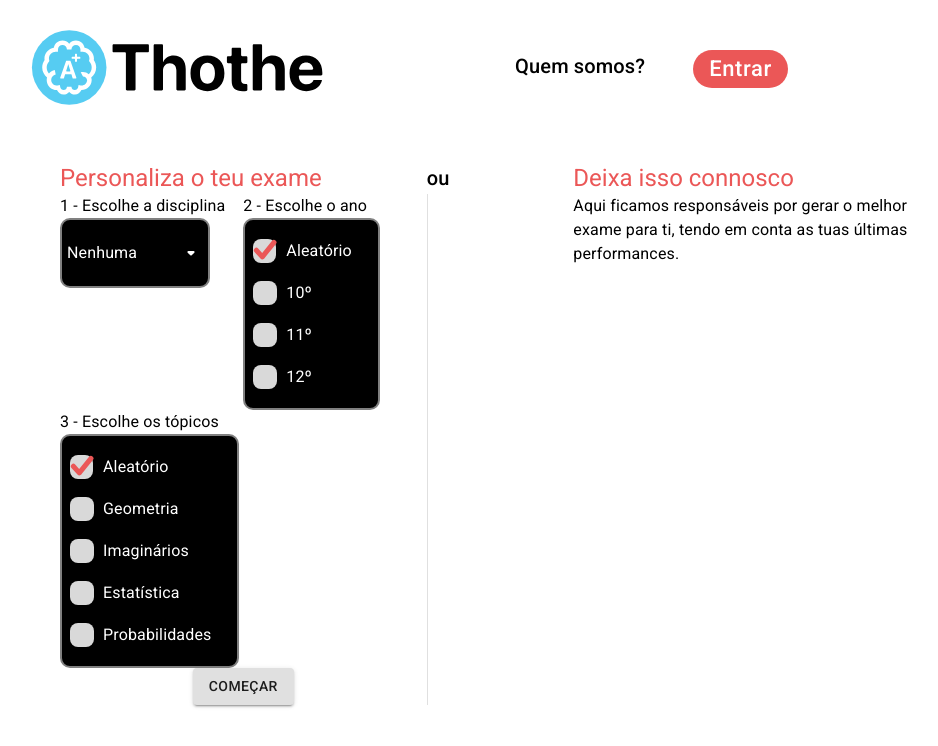
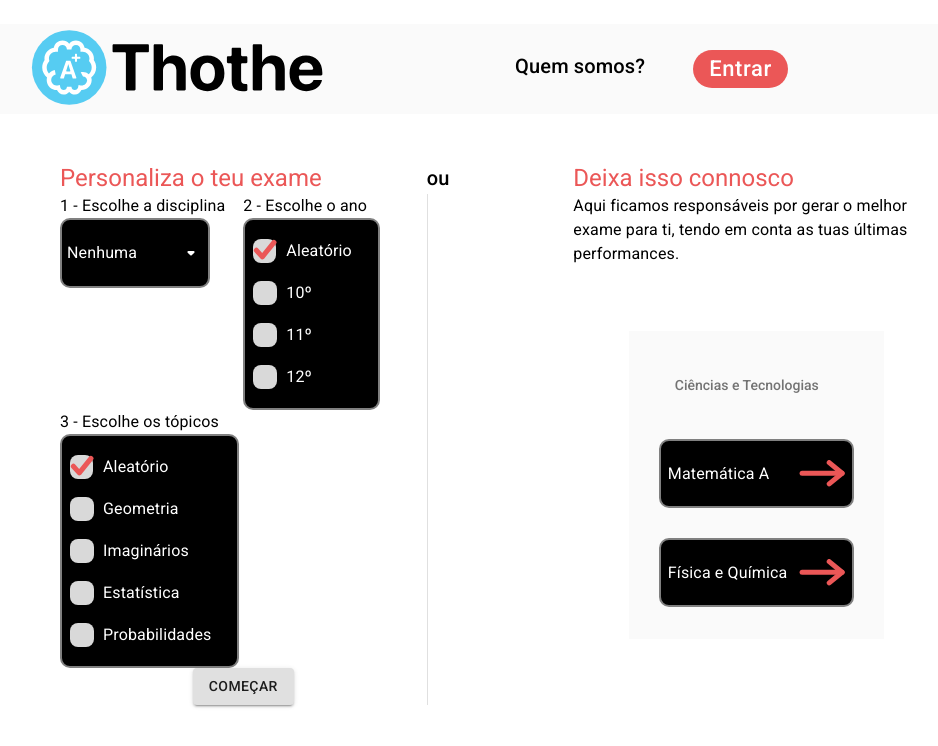
Before and after one commit to HackerSchool/Arquimedia, a React (Create React App) app in the folder frontend/: page /exames in a window 1280 px wide. Shown: the top 746 px of the page, without its empty margins (148-1086 px from the left). Built offline with nearby package versions, Linux system fonts and the light colour scheme; no server answers; the HTML template or start-up script is replaced by a standard one.

Commit message:
Added the Right Pannel list and custom function

```diff
--- a/frontend/src/components/navbar/Navbar.js
+++ b/frontend/src/components/navbar/Navbar.js
@@ -32,7 +32,7 @@ const useStyles = makeStyles(theme => ({
 		color: "grey",
 	},
 	navbar: {
-		backgroundColor: "white",
+		backgroundColor: theme.palette.background.default,
 		boxShadow: theme.shadows[0],
 		marginTop: "1.5rem",
 		height: 90,
--- a/frontend/src/pages/GenExamPage.js
+++ b/frontend/src/pages/GenExamPage.js
@@ -12,14 +12,22 @@ import {
 	Checkbox,
 	Button,
 	MenuItem,
-	ListSubheader
+	ListSubheader,
+	List,
+	ListItemText,
+	ListItem,
+	ListItemIcon,
+	IconButton,
 } from "@material-ui/core";
 import { createExam } from "../api";
 import { makeStyles } from '@material-ui/core/styles';
 import AlertSnackBar from "../components/alerts/AlertSnackBar";
 import { ReactComponent as RedRoundCheckmark } from "../assets/redroundcheck.svg";
 import { ReactComponent as GreyRoundCheckbox } from "../assets/redroundcheckbg.svg";
+import { ReactComponent as RedRoundArrow } from "../assets/redroundarrow.svg";
 import ArrowDropDownRoundedIcon from '@material-ui/icons/ArrowDropDownRounded';
+import RightArrow from '@material-ui/icons/ArrowForwardRounded';
+import themeDark from '../themeDark'
 
 
 
@@ -30,20 +38,17 @@ const useStyles = makeStyles(theme => ({
 	upperSideText:{
 		color : theme.palette.secondary.main
 	},
-	bg:{
-		backgroundColor:'black'
-	},
 	boxes:{
-		backgroundColor:'black',
+		backgroundColor: themeDark.palette.background.default,
 		border:"2px solid grey",
 		borderRadius: '10px',
 		padding:'10px',
-		color:'white'
+		color: themeDark.palette.text.primary
 	},
     select: { //change select css, events and whatnot
-		backgroundColor: 'black',
-		borderRadius:'10px',
-		border: "2px solid grey",
+		backgroundColor: themeDark.palette.background.default,
+		border:"2px solid grey",
+		borderRadius: '10px',
 		color: "#fff",
 		minHeight:'70px',
 		minWidth: '150px',
@@ -52,6 +57,33 @@ const useStyles = makeStyles(theme => ({
     "& .MuiSvgIcon-root": {
         color: "white",
     },
+	list: {
+		backgroundColor: theme.palette.background.default,
+		overflow: 'auto',
+		maxHeight: 300,
+	  },
+	  listSection: {
+		backgroundColor: 'inherit',
+		color:'inherit',
+		padding:30,
+	  },
+	  ul: {
+		padding: 0,
+		backgroundColor: 'inherit',
+		color:'inherit',
+	  },
+	  listItem :{
+		backgroundColor: themeDark.palette.background.default,
+		color: themeDark.palette.text.primary,
+		border:"2px solid grey",
+		borderRadius: '10px',
+		margin: '30px 0px',
+		padding: 7,
+	  },
+	  rightArrow:{
+		color:'EB5757',
+
+	  },
 }))
 
 const GenExamPage = () => {
@@ -77,6 +109,25 @@ const GenExamPage = () => {
 
 	const [subject, setSubject] = useState("none")
 	const [error, setError] = useState(false);
+
+	const courseArray = [
+		{
+			name: "Ciências e Tecnologias",
+			subjects:[
+			"Matemática A",
+			"Física e Química"],
+			subjectsKey:['math', 'physics'],
+		},
+		{
+			name: "Línguas e Humanidades",
+			subjects:[
+				"História A"
+			],
+			subjectsKey:['none'],
+		},
+
+	]
+
 
 	const baseSubSubjects = {
 		geometry: false,
@@ -141,7 +192,7 @@ const GenExamPage = () => {
 
 	const handleClick = () => {
 		setError(false)
-		if (subject == "none") {
+		if (subject === "none") {
 			setError(true)
 		} else {
 
@@ -165,6 +216,40 @@ const GenExamPage = () => {
 				window.location.href = "/exame/" + res.data.id;
 			})
 		}
+	}
+
+
+	const handleClickCustom = (index1,index2) => { //Function for the perosnalised Exam experience of the right Panel
+		console.log(courseArray);
+		const key = courseArray[index1].subjectsKey[index2]
+		setSubject(key)
+
+		setError(false)
+		if (key === "none") {
+			setError(true)
+		} else {
+
+			const subSubjects = [];
+
+			if (dictSubSubjects.geometry) subSubjects.push("Geometria");
+
+			if (dictSubSubjects.geometry) subSubjects.push("Imaginários");
+
+			let year = 0;
+			if (options.tenthGrade) year = 10;
+			if (options.eleventhGrade) year = 11;
+			if (options.twelfthGrade) year = 12;
+
+			createExam({
+				subject: subject,
+				randomSubSubject: options.randomSubSubject,
+				subSubjects: subSubjects,
+				year: year
+			}, (res) => {
+				window.location.href = "/exame/" + res.data.id;
+			})
+		}
+
 	}
 
 
@@ -264,7 +349,26 @@ const GenExamPage = () => {
 					<Grid item>
 						<Typography> Aqui ficamos responsáveis por gerar o melhor exame para ti, tendo em conta as tuas últimas performances. </Typography>
 					</Grid>
-					<Grid item>
+					<Grid container justifyContent="center">
+					<List className={classes.list} subheader={<li />}>
+					{courseArray.map((courseDict,index1) => (
+						<li key={`${courseDict.name}`} className={classes.listSection}>
+						<ul className={classes.ul}>
+							<ListSubheader>{`${courseDict.name}`}</ListSubheader>
+							{courseDict.subjects.map((subjectName, index2) => (
+							<ListItem  className = {classes.listItem} key={`${courseDict.name}-${subjectName}`}>
+								<ListItemText primary={`${subjectName}`} />
+								<ListItemIcon>
+								<IconButton onClick={() =>handleClickCustom(index1, index2)}  edge="end" aria-label="comments">
+									<RedRoundArrow />
+								</IconButton>
+								</ListItemIcon>
+							</ListItem>
+							))}
+						</ul>
+						</li>
+					))}
+					</List>
 
 					</Grid>
 
@@ -273,6 +377,7 @@ const GenExamPage = () => {
 			</Grid>
 			<AlertSnackBar anchorOrigin={{ vertical:"bottom", horizontal:"right" }} open={error} text="Por favor selecione uma disciplina antes de começar" type="error"/>
 		</Grid>
+
 
 
 
```
Also changed, not shown: frontend/src/assets/redroundarrow.svg (added).
